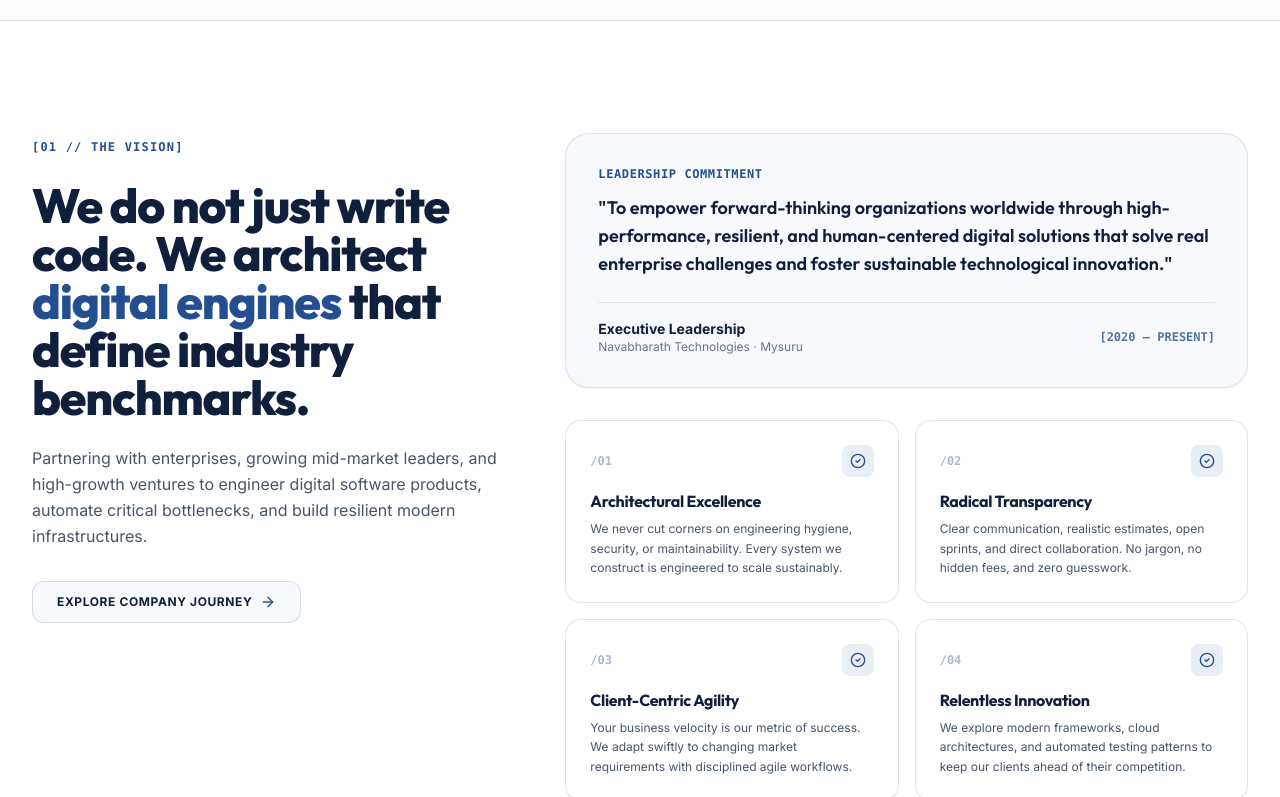
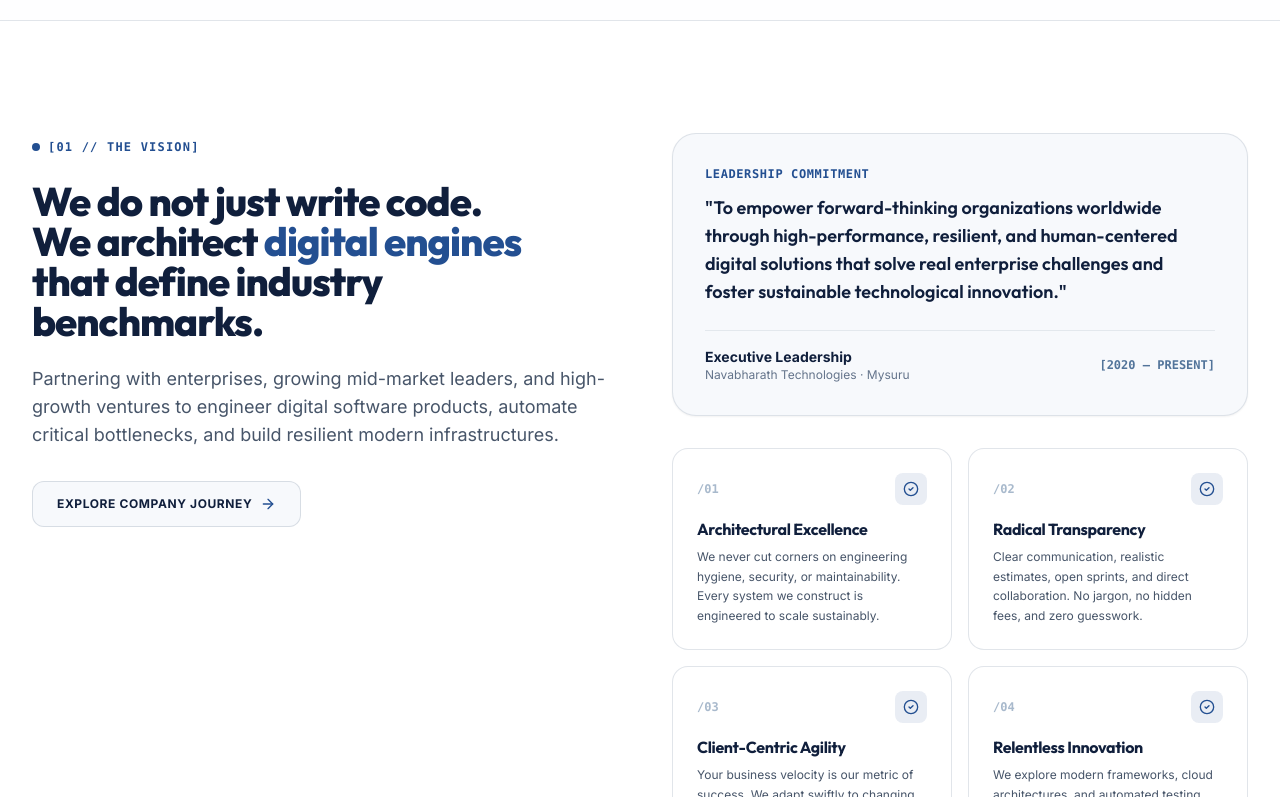
Before and after one commit to internship-ui/demo-NB, a React (Vite) app: page / in a window 1280 px wide. Shown: the part 1263-2060 px from the top of the page. Built offline with nearby package versions, Linux system fonts and the light colour scheme.

Commit message:
feat(home): enhance Section 01 The Vision editorial typography and semantic line breaks

```diff
--- a/src/pages/Home.jsx
+++ b/src/pages/Home.jsx
@@ -366,23 +366,26 @@ export default function Home() {
           {/* Asymmetric Split Layout */}
           <div className="grid grid-cols-1 lg:grid-cols-12 gap-12 lg:gap-16 items-start">
             {/* Left Column (Sticky Editorial Statement) */}
-            <div className="lg:col-span-5 lg:sticky lg:top-28 space-y-6">
+            <div className="lg:col-span-6 lg:sticky lg:top-28 space-y-6">
               <div className="inline-flex items-center gap-2 font-mono text-xs font-bold text-brand-royal tracking-widest uppercase">
+                <span className="w-2 h-2 rounded-full bg-brand-royal" />
                 <span>[01 // THE VISION]</span>
               </div>
 
-              <h2 className="text-3xl sm:text-4xl lg:text-5xl font-extrabold text-brand-navy font-heading tracking-tight leading-[1.12]">
-                We do not just write code. We architect <span className="text-brand-royal">digital engines</span> that define industry benchmarks.
+              <h2 className="text-3xl sm:text-4xl lg:text-[36px] xl:text-[40px] font-extrabold text-brand-navy font-heading tracking-tight leading-[1.25]">
+                We do not just write code.<br className="hidden sm:inline" />
+                We architect <span className="text-brand-royal">digital engines</span><br className="hidden sm:inline" />
+                that define industry benchmarks.
               </h2>
 
-              <p className="text-base text-slate-600 leading-relaxed">
+              <p className="text-base sm:text-lg text-slate-600 leading-relaxed">
                 Partnering with enterprises, growing mid-market leaders, and high-growth ventures to engineer digital software products, automate critical bottlenecks, and build resilient modern infrastructures.
               </p>
 
               <div className="pt-2">
                 <Link
                   to="/about"
-                  className="inline-flex items-center gap-2 px-6 py-3 rounded-xl bg-brand-light hover:bg-brand-royal text-brand-navy hover:text-white font-bold text-xs uppercase tracking-wider border border-brand-silver/60 hover:border-brand-royal transition-all group"
+                  className="inline-flex items-center gap-2 px-6 py-3.5 rounded-xl bg-brand-light hover:bg-brand-royal text-brand-navy hover:text-white font-bold text-xs uppercase tracking-wider border border-brand-silver/60 hover:border-brand-royal transition-all group shadow-xs hover:shadow-md"
                 >
                   <span>Explore Company Journey</span>
                   <ArrowRight className="w-4 h-4 text-brand-royal group-hover:text-white transition-colors" />
@@ -391,7 +394,7 @@ export default function Home() {
             </div>
 
             {/* Right Column: Values & CEO Message */}
-            <div className="lg:col-span-7 space-y-8">
+            <div className="lg:col-span-6 space-y-8">
               {/* CEO Statement Card */}
               <div className="p-8 rounded-3xl bg-brand-light border border-brand-silver/50 shadow-sm relative overflow-hidden">
                 <div className="text-xs font-mono font-bold text-brand-royal uppercase tracking-wider mb-3">
```
